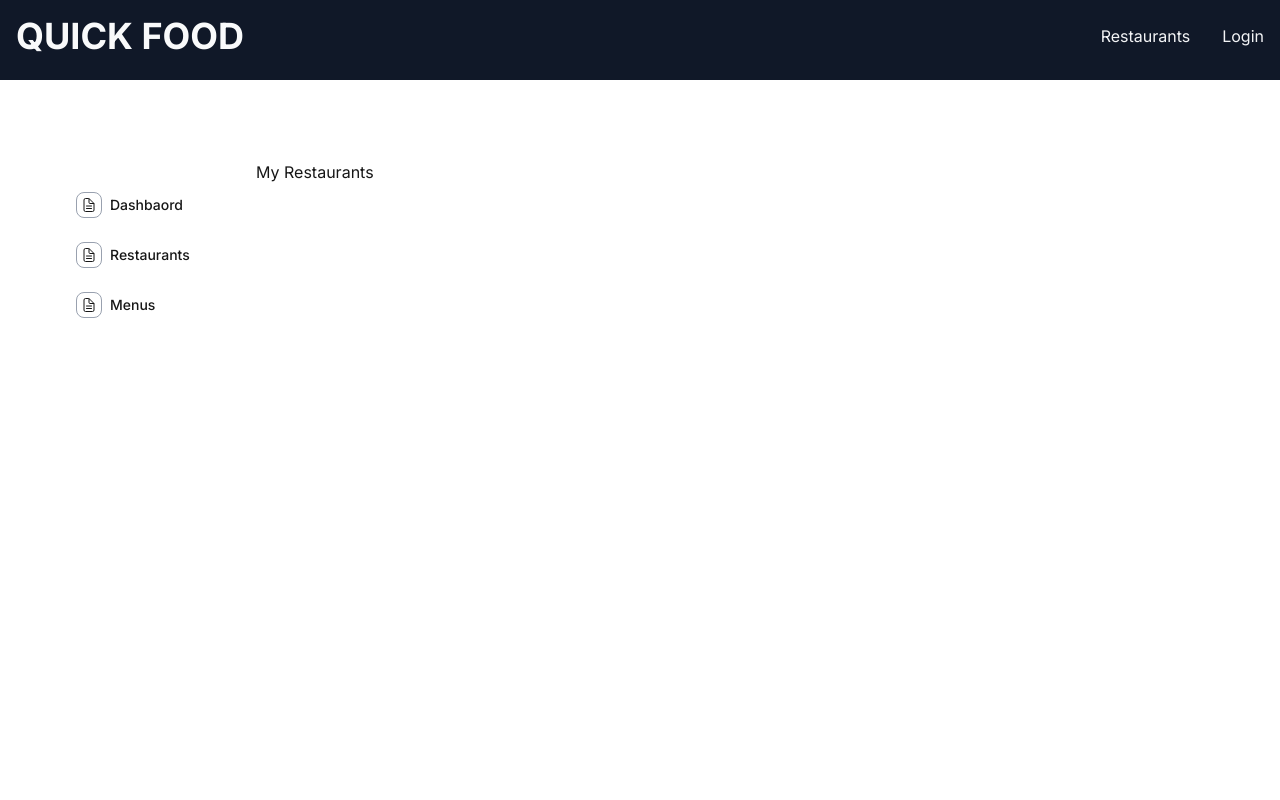
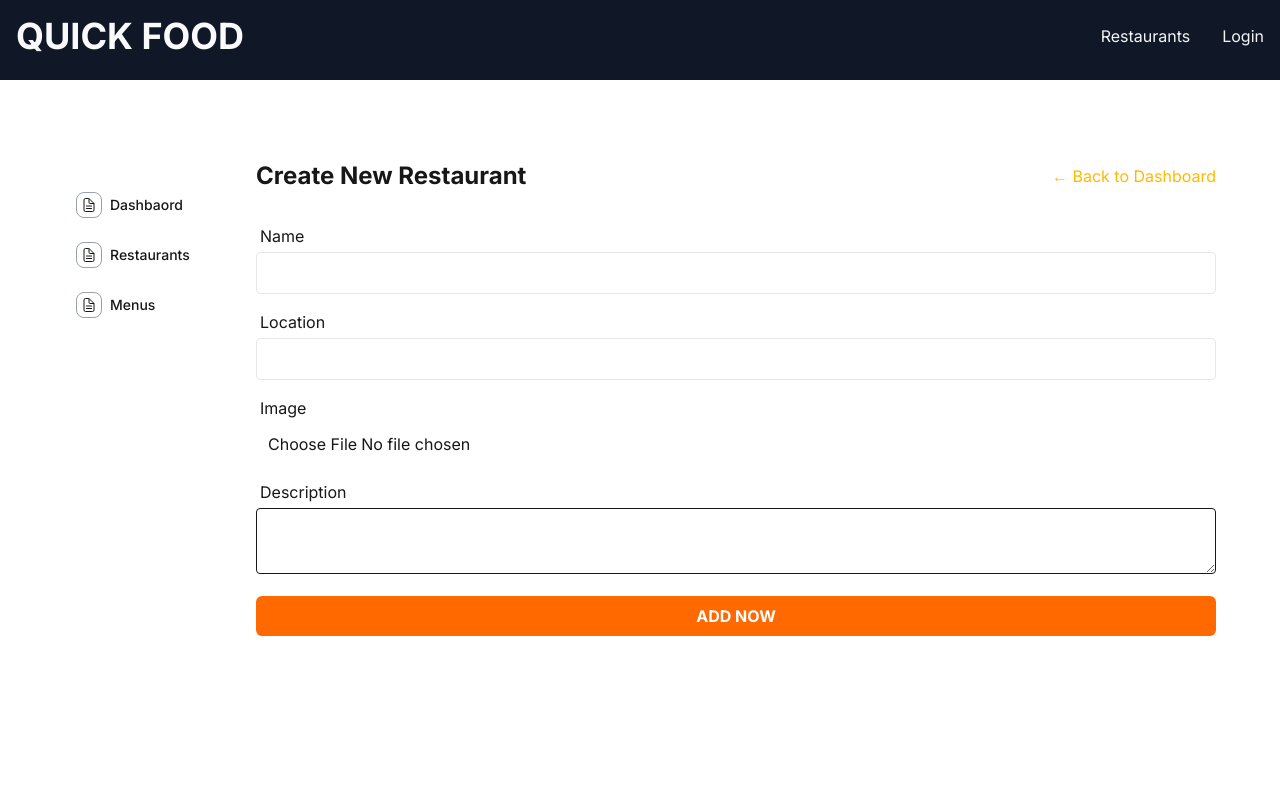
Before and after one commit to shadullah/online-restaurant-front, a Next.js app: page /dashboard/restaurants/new in a window 1280 px wide. Shown: the top 800 px of the page. Built offline with nearby package versions, Linux system fonts and the light colour scheme.

Commit message:
add restaurant form added

```diff
--- a/src/Components/shared/Input/Input.tsx
+++ b/src/Components/shared/Input/Input.tsx
@@ -12,10 +12,14 @@ const Input = forwardRef<HTMLInputElement, InputProps>(function Input(
   const id = useId();
   return (
     <div className="w-full">
-      {label && <label className="inline-block mb-1 pl-1" htmlFor={id}></label>}
+      {label && (
+        <label className="inline-block mb-1 pl-1" htmlFor={id}>
+          {label}
+        </label>
+      )}
       <input
         type={type}
-        className={`${className} px-3 py-2 rounded-lg bg-white text-black outline-none focus:bg-gray-50 duration-200 border border-gray-200 w-full `}
+        className={`${className} px-3 py-2 rounded outline-none duration-200 border border-gray-200 w-full `}
         ref={ref}
         {...props}
         id={id}
--- a/src/app/dashboard/(components)/restaurant/RestaurantDashbaord.tsx
+++ b/src/app/dashboard/(components)/restaurant/RestaurantDashbaord.tsx
@@ -21,7 +21,7 @@ const RestaurantDashbaord = () => {
               <Link href={"/dashboard/restaurants/new"}>
                 <button
                   className={
-                    "text-sm border rounded-md px-3 py-2 flex items-center"
+                    "text-sm border rounded-md px-3 py-2 flex items-center cursor-pointer"
                   }
                 >
                   <FaPlus className="h-4 w-4 text-4xl mr-3" />
--- a/src/app/dashboard/restaurants/new/page.tsx
+++ b/src/app/dashboard/restaurants/new/page.tsx
@@ -1,9 +1,50 @@
+"use client";
+import Input from "@/Components/shared/Input/Input";
+import Link from "next/link";
 import React from "react";
 
 const AdminRestaurant = () => {
+  const handleSubmit = () => {};
   return (
     <div>
-      <h1>My Restaurants</h1>
+      <div className="flex items-center justify-between mb-8">
+        <h1 className="text-2xl font-bold">Create New Restaurant</h1>
+        <Link href="/dashboard" className="text-amber-400 hover:text-amber-600">
+          &larr; Back to Dashboard
+        </Link>
+      </div>
+      <div>
+        <form onSubmit={handleSubmit} className="space-y-4">
+          <Input label="Name" type="text" />
+          <Input label="Location" type="text" />
+          <Input label="Image" type="file" className="border-none" />
+
+          <label htmlFor="img" className="inline-block mb-1 pl-1">
+            Description
+          </label>
+          <textarea
+            // type="text"
+            placeholder=""
+            className="w-full p-2 border rounded"
+            onInput={(e) => {
+              e.currentTarget.style.height = "auto"; // Reset height
+              e.currentTarget.style.height = `${e.currentTarget.scrollHeight}px`; // Adjust height dynamically
+            }}
+            // {...register("address", {
+            //   required: true,
+            // })}
+          />
+
+          <div>
+            <button
+              type="submit"
+              className="w-full bg-orange-500 rounded-md py-2 font-bold text-white cursor-pointer"
+            >
+              ADD NOW
+            </button>
+          </div>
+        </form>
+      </div>
     </div>
   );
 };
--- a/src/app/layout.tsx
+++ b/src/app/layout.tsx
@@ -27,7 +27,7 @@ export default function RootLayout({
           <Navbar />
           <main>{children}</main>
           <Footer />
-          <Toaster position="top-right" />
+          <Toaster position="bottom-right" />
         </AuthProvider>
       </body>
     </html>
--- a/src/app/login/page.tsx
+++ b/src/app/login/page.tsx
@@ -49,7 +49,7 @@ const LoginPage = () => {
     <div>
       <div className="flex items-center justify-center w-full my-12">
         <div
-          className={`mx-auto w-full max-w-lg bg-orange-400 rounded-xl p-10 border border-black/10`}
+          className={`mx-auto w-full max-w-lg rounded-xl p-10 border border-black/10`}
         >
           <div className="mb-2 flex justify-center">
             <span className="inline-block w-full text-xl text-center font-bold">
```
